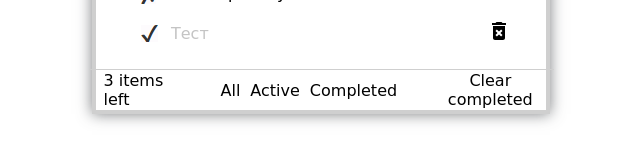
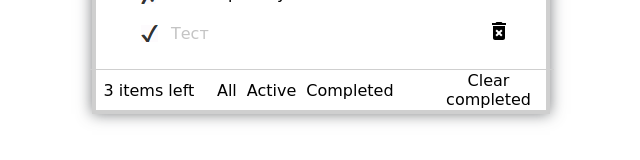
Before and after one commit to WebHeroSchool/npm, a React (Create React App) app: page / in a window 1280 px wide. Shown: the part 342-502 px from the top of the page, without its empty margins (319-959 px from the left). Built offline with nearby package versions, Linux system fonts and the light colour scheme.

Commit message:
lesson 30

```diff
--- a/src/components/App/App.js
+++ b/src/components/App/App.js
@@ -8,25 +8,41 @@ class App extends React.Component {
   state = {
     items: [
       {
+        id: 1,
         value: 'Изучить React',
         isDone: false
       },
       {
+        id: 2,
         value: 'Подготовиться к собеседованию',
         isDone: false
       },
       {
+        id: 3,
         value: 'Найти работу!',
         isDone: false
       },
       {
+        id: 4,
         value: 'Тест',
         isDone: true
       },
     ]
   };
 
-  onClickDone = isDone => console.log(isDone);
+  onClickDone = id => {
+    const newItemList = this.state.items.map(item => {
+      const newItem = item;
+      if (item.id === id) {
+        newItem.isDone = !item.isDone;
+      }
+
+      return newItem;
+    })
+
+    this.setState({ items: newItemList });
+  };
+
 
   render() {
     const countUnfulfilled = this.state.items.filter(item => item.isDone === false);
--- a/src/components/Footer/Footer.module.css
+++ b/src/components/Footer/Footer.module.css
@@ -9,7 +9,8 @@
   display: flex;
   align-items: center;
   height: 40px;
-  margin-right: 30px;
+  width: 110px;
+  margin-right: 5px;
 }
 
 .button-show-all {
--- a/src/components/Item/Item.js
+++ b/src/components/Item/Item.js
@@ -4,14 +4,14 @@ import classnames from 'classnames';
 import styles from '../App/App.module.css';
 import itemStyles from './Item.module.css';
 
-const Item = ({ value, isDone, onClickDone }) => (<span className={
+const Item = ({ value, isDone, onClickDone, id }) => (<span className={
   classnames({
     [styles.item]: true,
     [styles.done]: isDone,
   })
 }>
   <div className={itemStyles.item}>
-    <span onClick={() => onClickDone(isDone)}>{value}</span>
+    <span className={itemStyles.text} onClick={() => onClickDone(id)}>{value}</span>
     <button className={itemStyles.button}><DeleteForeverIcon className={itemStyles.icon}></DeleteForeverIcon></button>
   </div>
 </span>);
--- a/src/components/Item/Item.module.css
+++ b/src/components/Item/Item.module.css
@@ -2,6 +2,11 @@
   display: flex;
   justify-content: space-between;
   align-items: center;
+
+}
+
+.text {
+  cursor: pointer;
 }
 
 .button {
--- a/src/components/ItemList/ItemList.js
+++ b/src/components/ItemList/ItemList.js
@@ -6,13 +6,20 @@ import itemListStyles from './ItemList.module.css';
 
 const ItemList = ({ items, onClickDone }) => (
   <ul className={itemListStyles.list}>
-    {items.map(item => <li key={item.value} className={
+    {items.map(item =>
+    <li key={item.value} className={
       classnames({
         [styles['icon-of-done']]: item.isDone,
         [styles['icon-of-unfinished']]: !item.isDone,
       })
     }>
-      <Item value={item.value} isDone={item.isDone} onClickDone={onClickDone} /></li>)}
+      <Item
+        value={item.value}
+        isDone={item.isDone}
+        id={item.id}
+        onClickDone={onClickDone}
+      />
+    </li>)}
   </ul>);
 
 export default ItemList;
```
